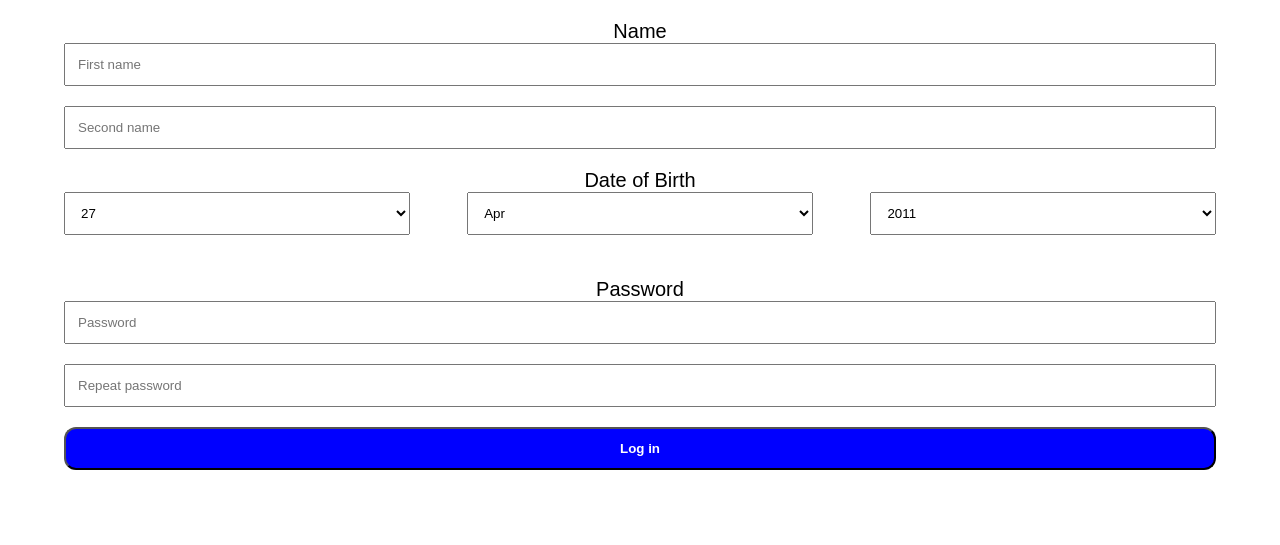
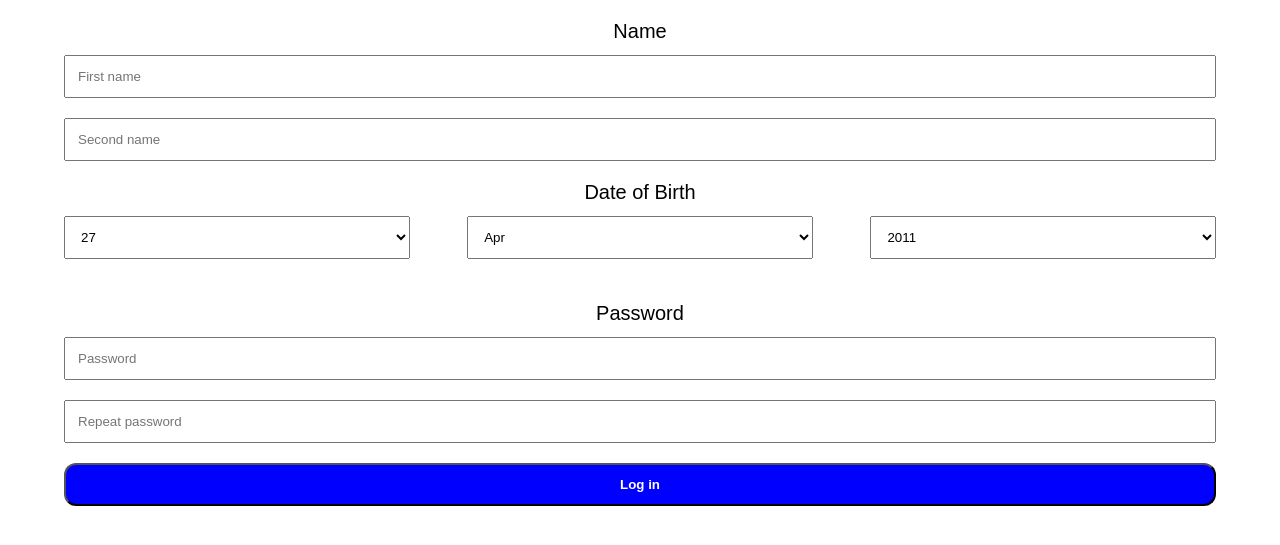
Before and after one commit to BrendanGasparin/php-social-network, a PHP site: page /signup.php in a window 1280 px wide. Shown: the part 57-602 px from the top of the page. Run offline with PHP 8.4, Linux system fonts and the light colour scheme.

Commit message:
Adjust spacing of signup form headings

```diff
--- a/public_html/css/style.css
+++ b/public_html/css/style.css
@@ -45,6 +45,10 @@ form.login-form button {
   font-weight: bold;
 }
 
+form.login-form p {
+  margin-bottom: 12px;
+}
+
 div.login-or {
   display: flex;
   justify-content: center;
```
